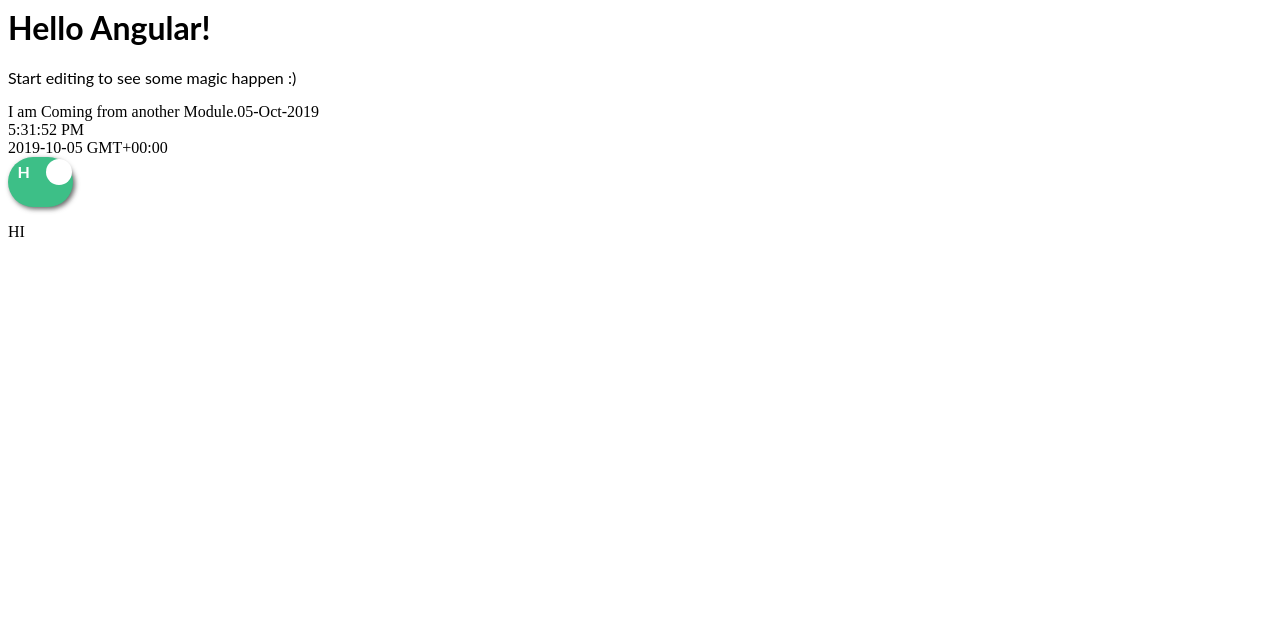
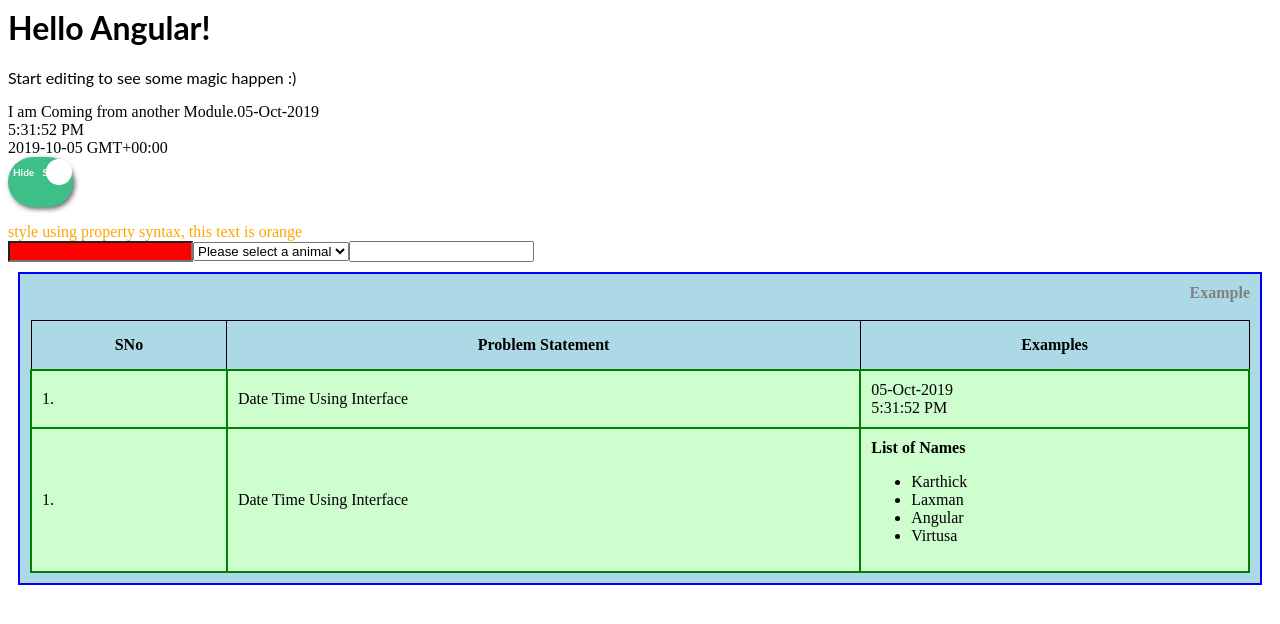
Before and after one commit to Karthickdotnet/angular-hgebtr, an Angular app: page / in a window 1280 px wide. Both pictures are taken after a click on the label 23 px from the left and 172 px from the top of the page. Shown: the top 624 px of the page. Built offline with nearby package versions, Linux system fonts and the light colour scheme.

Commit message:
7 files modified, 1 added

```diff
--- /dev/null
+++ b/src/angular-exercise/Services/my-Tables.service.ts
@@ -0,0 +1,34 @@
+import { Injectable } from '@angular/core';
+import { Observable } from 'rxjs/Observable';
+import 'rxjs/add/observable/of';
+import 'rxjs/add/operator/delay';
+
+//import { CHARACTERS } from './mock-data';
+
+@Injectable()
+export class MyTableService {
+
+  constructor() { }
+
+ // getCharacters(): Observable<any[]>{
+   // return Observable.of(CHARACTERS).delay(100);
+  //}
+
+  getColumns(): string[]{
+    return ["SNo", "Problem Statement", "Examples"]
+  }
+
+  getNames():string[]{
+    return ["Karthick","Laxman","Angular","Virtusa"]
+  }
+
+  getAccountNos():number[]{
+    return [1,2,3,4]
+  }
+
+  getAnimals():string[]{
+    return ["Elepant","Tiger","Lion"]
+  }
+
+
+}
--- a/src/angular-exercise/Utilize/toggle-btn/toggle-btn.component.css
+++ b/src/angular-exercise/Utilize/toggle-btn/toggle-btn.component.css
@@ -39,6 +39,7 @@
       height: 100%;
       line-height: 30px;
       font-family: Lato, sans-serif;
+      font-size: 10px;
       font-weight: bold;
       color: #fff;
       text-align: center;
--- a/src/angular-exercise/Utilize/toggle-btn/toggle-btn.component.html
+++ b/src/angular-exercise/Utilize/toggle-btn/toggle-btn.component.html
@@ -3,6 +3,6 @@
     <label class="toggle-button-switch"
       for="toggle-button-checkbox"></label>
     <div class="toggle-button-text">
-      <div class="toggle-button-text-on">H  </div>
-      <div class="toggle-button-text-off">  S</div>
+      <div class="toggle-button-text-on">Hide</div>
+      <div class="toggle-button-text-off">Show</div>
     </div>
--- a/src/angular-exercise/angular-exercise.module.ts
+++ b/src/angular-exercise/angular-exercise.module.ts
@@ -2,14 +2,16 @@
 import { CommonModule } from '@angular/common';
 import { UserDetailsComponent } from './user-details/user-details.component';
 import { ToggleBtnComponent } from './Utilize/toggle-btn/toggle-btn.component';
-
+import { MyTableService } from './Services/my-Tables.service';
+import { FormsModule } from '@angular/forms';
 @NgModule({
   imports: [
-    CommonModule
+    CommonModule,FormsModule
   ],
   exports:[
         UserDetailsComponent
     ],
-  declarations: [UserDetailsComponent, ToggleBtnComponent]
+  declarations: [UserDetailsComponent, ToggleBtnComponent],
+  providers: [MyTableService]
 })
 export class AngularExerciseModule { }
--- a/src/angular-exercise/user-details/user-details.component.css
+++ b/src/angular-exercise/user-details/user-details.component.css
@@ -0,0 +1,52 @@
+
+.component-style {
+  margin: 10px;
+  padding: 10px;
+}
+
+.component-tag, .component-tag-sm {
+  color: gray;
+  font-weight: bold;
+  text-align: right;
+}
+
+.component-tag-sm {
+  font-size: 0.8em;
+  margin-bottom: 5px;
+}
+
+.app-component {
+  border: 2px solid red;
+  background-color: lavenderBlush;
+}
+
+.text-center {
+  text-align: center;
+}
+
+.table-component {
+  border: 2px solid blue;
+  background-color: lightblue;
+}
+
+.table-row-component {
+  border: 2px solid green;
+  background-color: #cefdce;
+}
+
+table {
+  width: 100%;
+}
+
+table, th, td {
+  border: 1px solid black;
+  border-collapse: collapse;
+}
+
+.table-row-component td {
+  border: 1px solid lightGreen;
+}
+
+th, td {
+  padding: 15px;
+}
--- a/src/angular-exercise/user-details/user-details.component.html
+++ b/src/angular-exercise/user-details/user-details.component.html
@@ -1,16 +1,69 @@
 <p>
-I am Coming from another Module.{{myDate| date:'dd-MMM-yyyy'}}<br>
+	I am Coming from another Module.{{myDate| date:'dd-MMM-yyyy'}}<br>
 {{myDate| date:'h:mm:ss a'}}<br>
 {{myDate| date:'yyyy-MM-dd zzzz'}}
 
-<!--<button (click)="toggle()" id="bt">
+	<!--<button (click)="toggle()" id="bt">
     {{buttonName}}
 </button>-->
-<app-toggle-btn (changed)="toggle()">
-    </app-toggle-btn>
+	<app-toggle-btn (changed)="toggle()">
+	</app-toggle-btn>
 
 </p>
+<div [style.color]="'orange'">style using property syntax, this text is orange</div>
+<input type="text" [style.background]="'red'" >
+<select >
+  <option value="-1">Please select a animal</option>
+   <option [value]="animal" *ngFor="let animal of animals">             {{animal}}</option>
 
-<div *ngIf="action;then logIn; else logOut">Content to render when condition is true.</div>
-<ng-template  #logIn>HI</ng-template >
-<ng-template  #logOut>Sorry!No data to Display.Please click Show button!</ng-template >
+</select>
+
+<input type="text" *ngIf="selectionModel != '-1'"  [(ngModel)]="selectionModel">
+
+
+<div class="component-style table-component">
+
+	<div class="component-tag">
+		<span>Example</span>
+	</div>
+
+	<br>
+
+	<table>
+		<tr>
+			<th *ngFor="let c of columns">{{c}}</th>
+		</tr>
+		<tr class="component-style table-row-component">
+		</tr>
+
+		<tr>
+			<td class="component-style table-row-component">1.</td>
+			<td class="component-style table-row-component">Date Time Using Interface</td>
+			<td class="component-style table-row-component">
+
+				{{myDate| date:'dd-MMM-yyyy'}}
+
+				<br>
+        {{myDate| date:'h:mm:ss a'}}
+				<br>
+    </td>
+		</tr>
+    <tr>
+<td class="component-style table-row-component">1.</td>
+			<td class="component-style table-row-component">Date Time Using Interface</td>
+			<td class="component-style table-row-component">
+<div *ngIf="action;then show; else hide">Content to render when condition is true.</div>
+<ng-template #show><b>List of Names</b>
+	<ul>
+		<li *ngFor="let name of names">
+			{{ name }}
+		</li>
+	</ul>
+</ng-template>
+<ng-template #hide>Sorry!No data to Display.Please click Show button!</ng-template>
+</td>
+    </tr>
+
+		<!-- <app-table-row-incorrect *ngFor="let ch of characters | async" [ch]="ch" [keys]="columns"></app-table-row-incorrect> -->
+	</table>
+</div>
--- a/src/angular-exercise/user-details/user-details.component.ts
+++ b/src/angular-exercise/user-details/user-details.component.ts
@@ -3,7 +3,7 @@
 import { IInterfaceEx } from './details';
 import { ToggleBtnComponent } from '../Utilize/toggle-btn/toggle-btn.component';
 
-
+import { MyTableService } from '../Services/my-Tables.service';
 @Component({
   selector: 'app-user-details',
   templateUrl: './user-details.component.html',
@@ -14,9 +14,16 @@
 myDate1 = new Date();
  action:boolean = false;
    buttonName:any = 'Show';
-  constructor() { }
+   columns: string[];
+   names: string[];
+   animals: string[];
+  constructor(private atService: MyTableService) {
+  }
 
   ngOnInit() {
+    this.columns = this.atService.getColumns();
+    this.names = this.atService.getNames();
+    this.animals = this.atService.getAnimals();
 
   }
     toggle() {
```
Also changed, not shown: package.json (+11 -10 lines).
